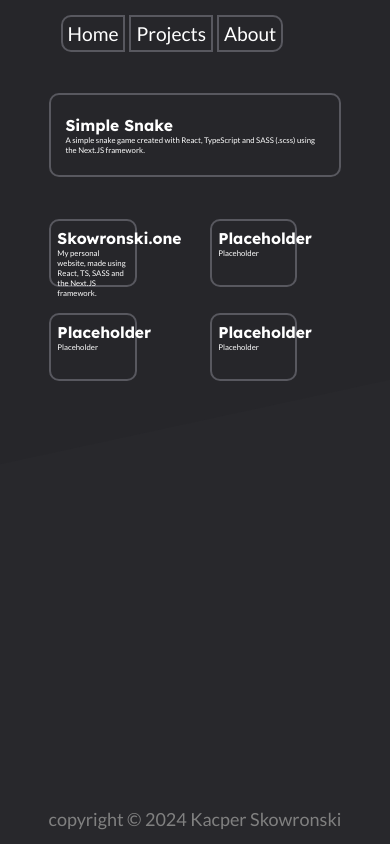
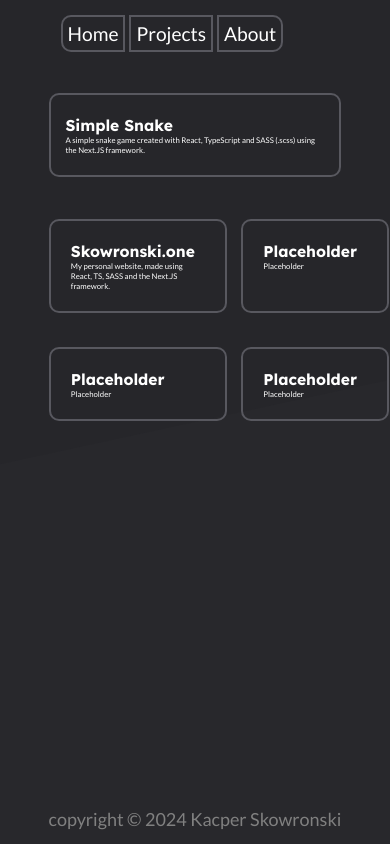
Before and after one commit to PandaHajs/Skowronskigq, a Next.js app: page /projects in a window 390 px wide. Built offline with nearby package versions, Linux system fonts and the light colour scheme.

Commit message:
responsive projects

```diff
--- a/src/app/projects/page.module.scss
+++ b/src/app/projects/page.module.scss
@@ -11,6 +11,10 @@
     width: 100%;
   }
 
+  h2 {
+    margin-right: 2.5vw;
+  }
+
   .projects {
     margin-top: 5vh;
     width: 100%;
@@ -18,10 +22,10 @@
     position: relative;
     display: grid;
     grid-template:
-      "a b" 50%
-      "c d" 50%;
+      "a b"
+      "c d";
     row-gap: 20%;
-    column-gap: 10%;
+    column-gap: 5%;
   }
 }
 
@@ -45,6 +49,7 @@
 
     h2 {
       font-size: 3vw;
+
     }
 
     p {
--- a/src/app/ui/styles/projects.module.scss
+++ b/src/app/ui/styles/projects.module.scss
@@ -21,51 +21,8 @@
 
 
 .project {
-    padding: 5%;
+    padding: 20px;
     height: 100%;
-    width: 22.5vw;
+    width: 100%;
     border-radius: 10px;
 }
-
-@media (max-width: 768px) {
-    .projects {
-        height: 20vh;
-
-        .project {
-            width: 35vw;
-        }
-    }
-}
-
-@media (768px <=width < 1024px) {
-
-    .projects {
-        height: 25vh;
-
-        .project {
-            width: 30vw;
-        }
-    }
-}
-
-@media (1024px <=width <=1440px) {
-
-    .projects {
-        height: 30vh;
-
-        .project {
-            width: 25vw;
-        }
-    }
-}
-
-@media (width > 1920px) {
-
-    .projects {
-        height: 35vh;
-
-        .project {
-            width: 20vw;
-        }
-    }
-}
```
